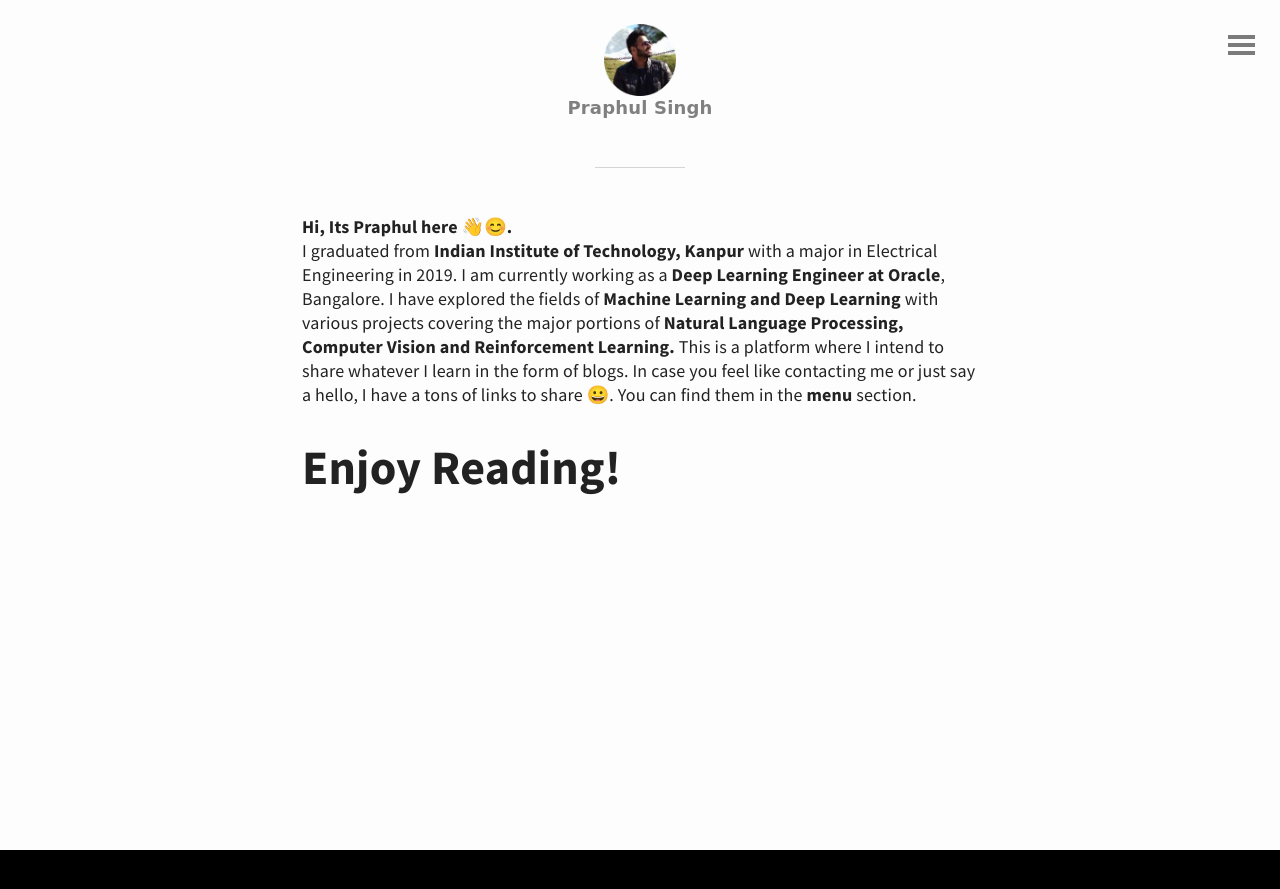
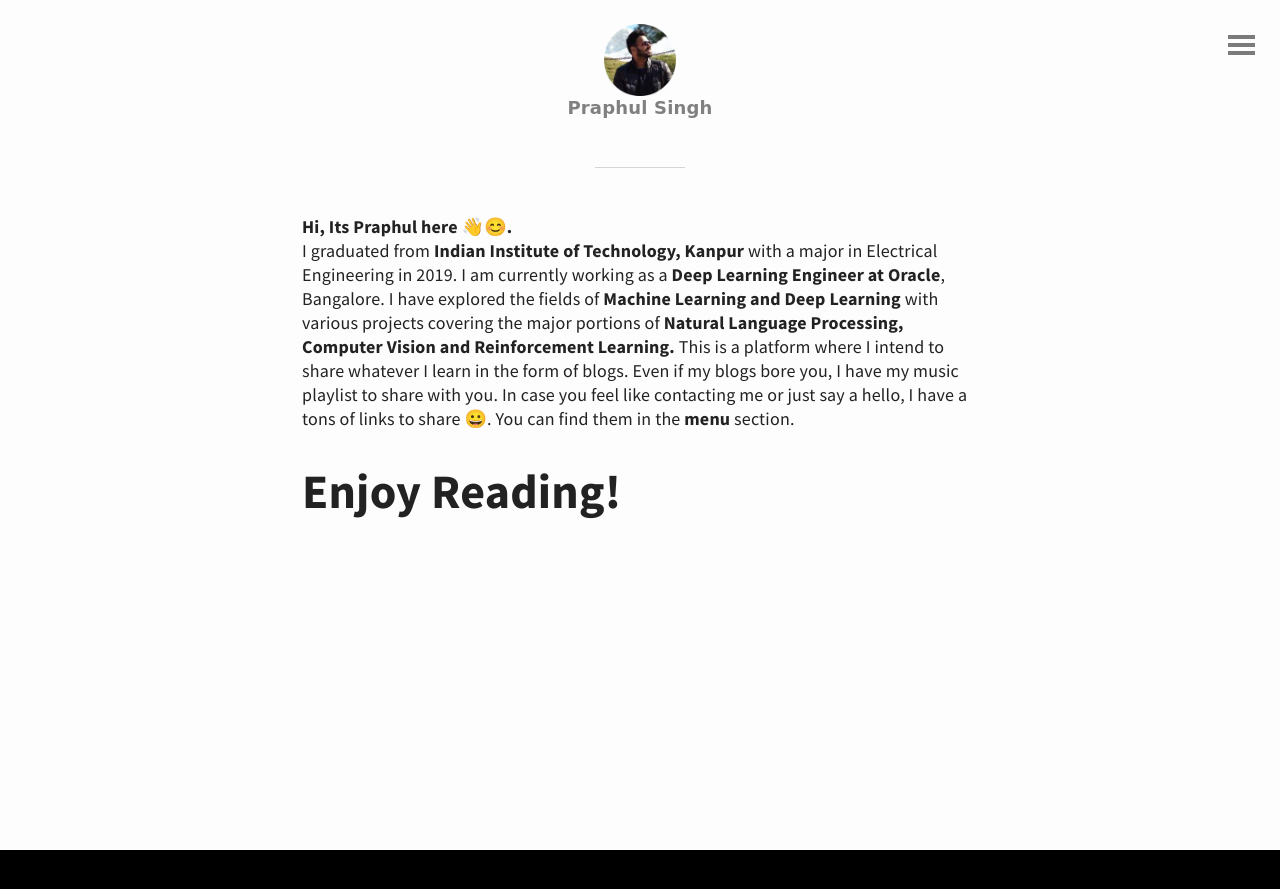
Before and after one commit to spraphul/blog, a Jekyll site: the page built from about.md, in a window 1280 px wide. Shown: the top 889 px of the page. Built offline with Jekyll 4.4.1, drawn with Linux system fonts in a browser that asks for light colours.

Commit message:
Update about.md

```diff
--- a/about.md
+++ b/about.md
@@ -3,6 +3,6 @@ layout: page
 title: About Me
 ---
 **Hi, Its Praphul here 👋😊. <br/>**
-I graduated from **Indian Institute of Technology, Kanpur** with a major in Electrical Engineering in 2019. I am currently working as a **Deep Learning Engineer at Oracle**, Bangalore. I have explored the fields of **Machine Learning and Deep Learning** with various projects covering the major portions of **Natural Language Processing, Computer Vision and Reinforcement Learning.** This is a platform where I intend to share whatever I learn in the form of blogs. In case you feel like contacting me or just say a hello, I have a tons of links to share 😀. You can find them in the **menu** section.
+I graduated from **Indian Institute of Technology, Kanpur** with a major in Electrical Engineering in 2019. I am currently working as a **Deep Learning Engineer at Oracle**, Bangalore. I have explored the fields of **Machine Learning and Deep Learning** with various projects covering the major portions of **Natural Language Processing, Computer Vision and Reinforcement Learning.** This is a platform where I intend to share whatever I learn in the form of blogs. Even if my blogs bore you, I have my music playlist to share with you. In case you feel like contacting me or just say a hello, I have a tons of links to share 😀. You can find them in the **menu** section.
 
 # Enjoy Reading!
```
